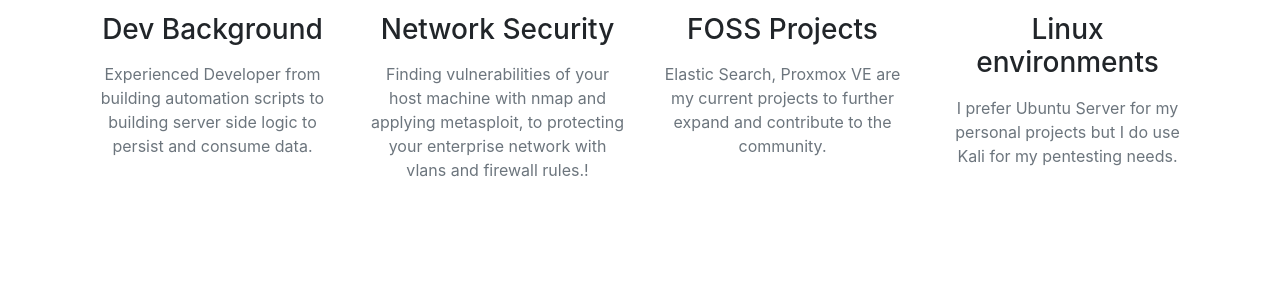
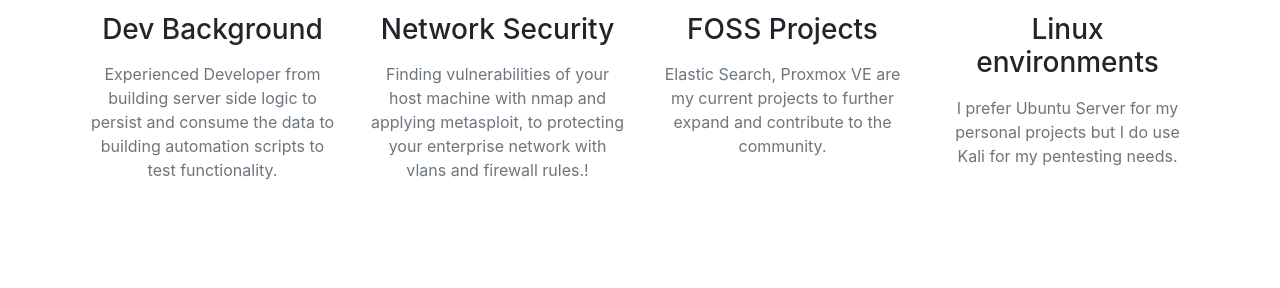
Before and after one commit to kindredFP/kindredfp.github.io, a website with bundled scripts: page index.html in a window 1280 px wide. Shown: the part 1608-1896 px from the top of the page. Built offline with nearby package versions, Linux system fonts and the light colour scheme.

Commit message:
Updated some text

```diff
--- a/index.html
+++ b/index.html
@@ -93,7 +93,7 @@
           <div class="service-box mt-5 mx-auto">
             <i class="fas fa-4x fa-gem text-primary mb-3 sr-icon-1"></i>
             <h3 class="mb-3">Dev Background</h3>
-            <p class="text-muted mb-0">Experienced Developer from building automation scripts to building server side logic to persist and consume data.</p>
+            <p class="text-muted mb-0">Experienced Developer from building server side logic to persist and consume the data to building automation scripts to test functionality.</p>
           </div>
         </div>
         <div class="col-lg-3 col-md-6 text-center">
```
